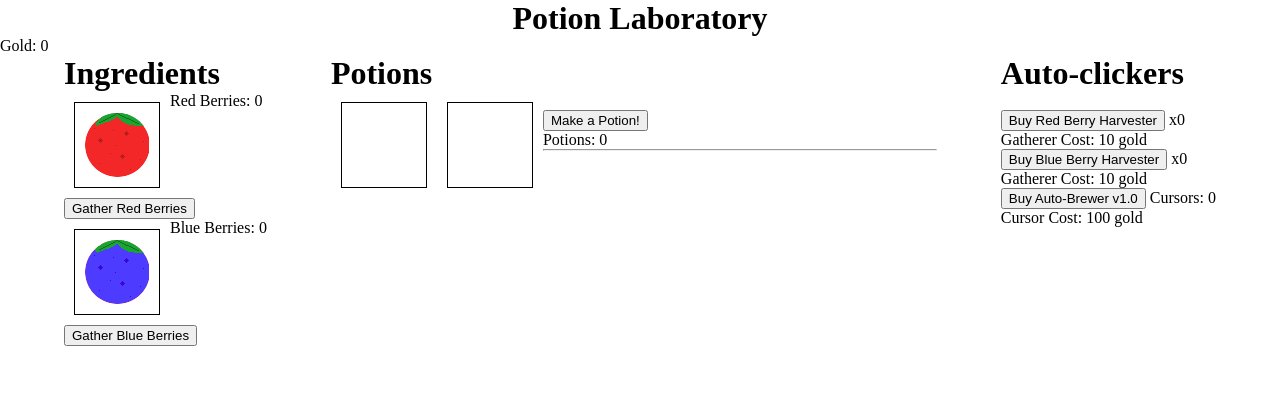
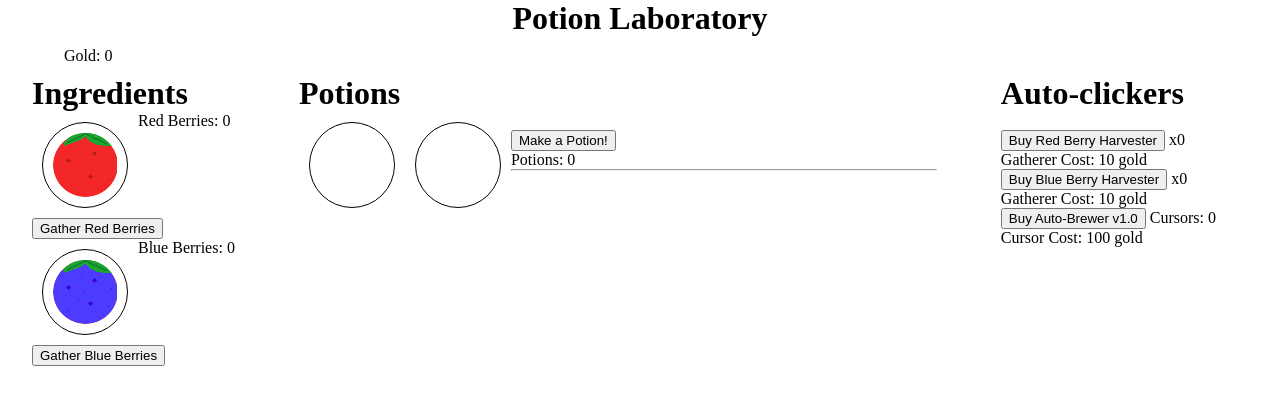
Before and after one commit to ChrisHylwa/potion-clicker, a plain HTML site: page potion-clicker.html in a window 1280 px wide. Drawn offline with Linux system fonts and the light colour scheme.

Commit message:
Small styling modifications.

```diff
--- a/interface.css
+++ b/interface.css
@@ -8,6 +8,7 @@
 
 .i_slot {
     float: left;
+    border-radius: 100%;
     width: 64px;
     height: 64px;
     margin: 10px;
@@ -15,10 +16,17 @@
     border: 1px solid black;
 }
 
+#shared_r {
+    margin-left: 5%;
+    margin-top: 10px;
+    margin-bottom: 10px;
+}
+
 #rb-store {
     background-image: url("images/redberry.png");
     background-position: center;
     background-repeat: no-repeat;
+
 }
 
 #bb-store {
@@ -29,7 +37,7 @@
 
 #i_clickers {
     float: left;
-    margin-left: 5%;
+    margin-left: 2.5%;
     margin-right: 5%;
 }
 
```
